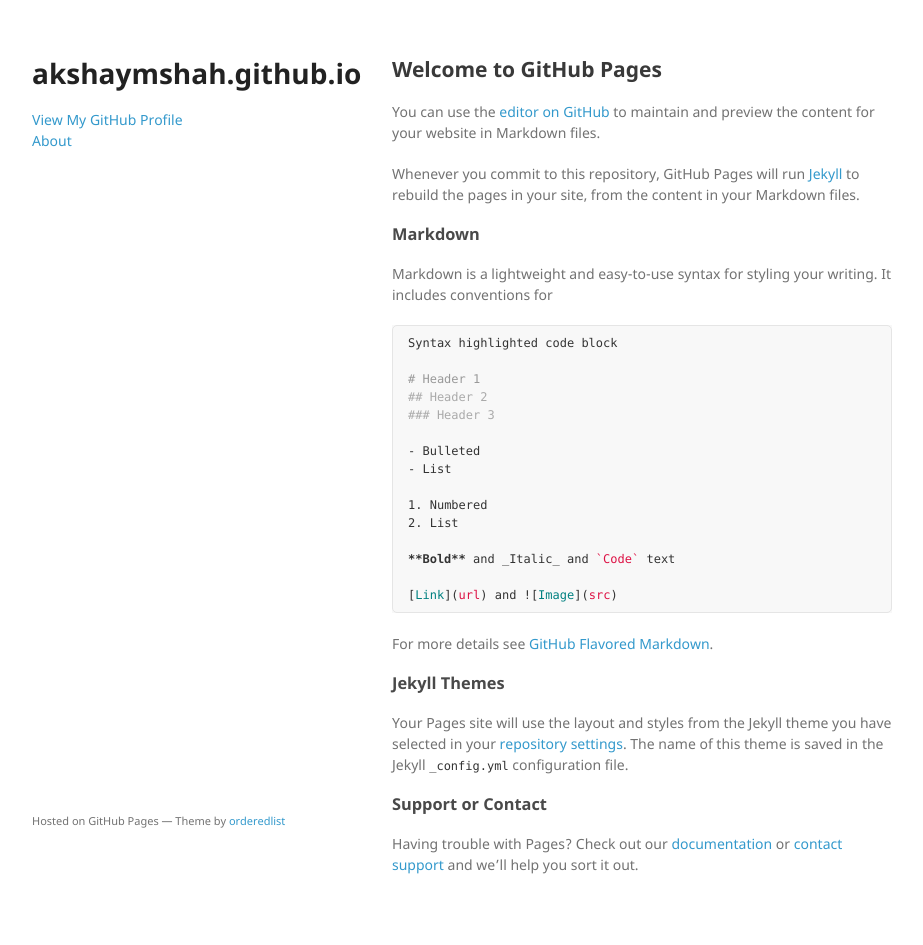
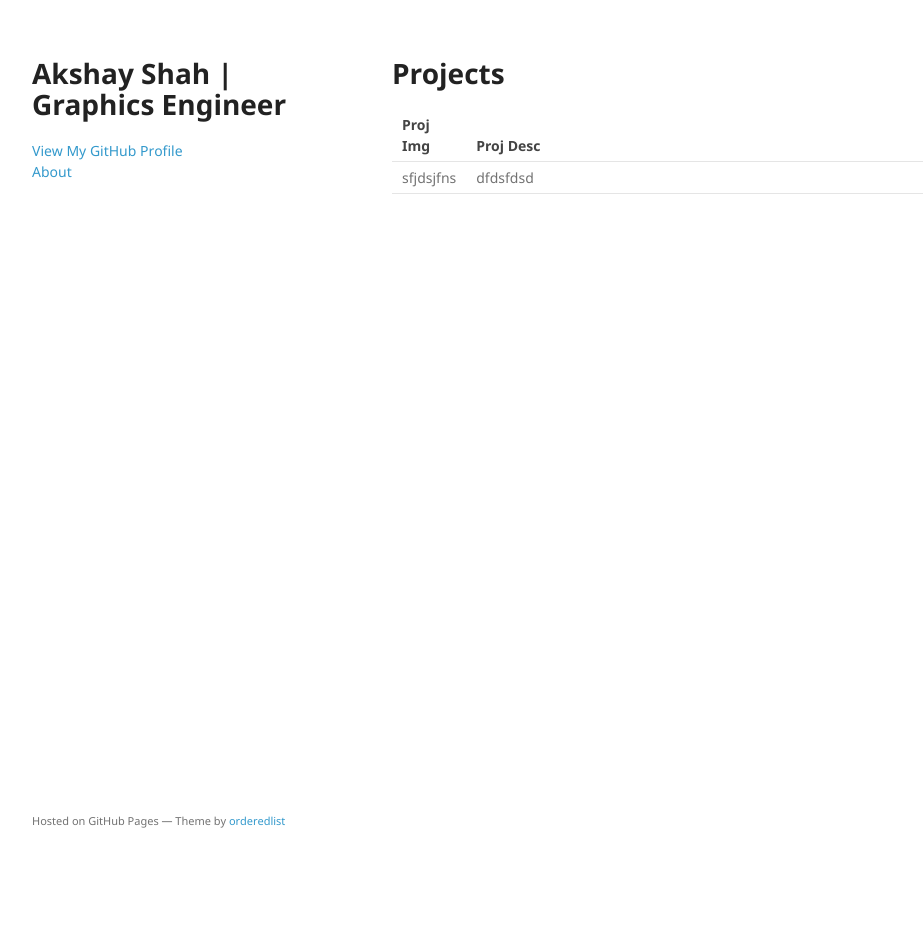
Before and after one commit to akshaymshah/akshaymshah.github.io, a Jekyll site: the page built from README.md, in a window 1280 px wide. Shown: the whole page, without its empty margins (178-1101 px from the left). Built offline with Jekyll 4.4.1, drawn with Linux system fonts in a browser that asks for light colours; our own code applies the rules of GitHub Pages for plain Markdown files; the repository's description, which GitHub fills in, is left out; after the commit the page ends 900 px from its top, so only the background shows below that.

Commit message:
adding projects

````diff
--- a/README.md
+++ b/README.md
@@ -1,37 +1,5 @@
-## Welcome to GitHub Pages
+# Projects
 
-You can use the [editor on GitHub](https://github.com/akshaymshah/akshaymshah.github.io/edit/master/README.md) to maintain and preview the content for your website in Markdown files.
-
-Whenever you commit to this repository, GitHub Pages will run [Jekyll](https://jekyllrb.com/) to rebuild the pages in your site, from the content in your Markdown files.
-
-### Markdown
-
-Markdown is a lightweight and easy-to-use syntax for styling your writing. It includes conventions for
-
-```markdown
-Syntax highlighted code block
-
-# Header 1
-## Header 2
-### Header 3
-
-- Bulleted
-- List
-
-1. Numbered
-2. List
-
-**Bold** and _Italic_ and `Code` text
-
-[Link](url) and ![Image](src)
-```
-
-For more details see [GitHub Flavored Markdown](https://guides.github.com/features/mastering-markdown/).
-
-### Jekyll Themes
-
-Your Pages site will use the layout and styles from the Jekyll theme you have selected in your [repository settings](https://github.com/akshaymshah/akshaymshah.github.io/settings). The name of this theme is saved in the Jekyll `_config.yml` configuration file.
-
-### Support or Contact
-
-Having trouble with Pages? Check out our [documentation](https://help.github.com/categories/github-pages-basics/) or [contact support](https://github.com/contact) and we’ll help you sort it out.
+| Proj Img | &nbsp;&nbsp;&nbsp;&nbsp;&nbsp;&nbsp;&nbsp;&nbsp;&nbsp;&nbsp;&nbsp;&nbsp;&nbsp;&nbsp;&nbsp;&nbsp;&nbsp;&nbsp;&nbsp;&nbsp;&nbsp;&nbsp;&nbsp;&nbsp;&nbsp;&nbsp;&nbsp;&nbsp;&nbsp;&nbsp;&nbsp;&nbsp;&nbsp;&nbsp;&nbsp;&nbsp;&nbsp;&nbsp;&nbsp;&nbsp;&nbsp;&nbsp;&nbsp;&nbsp;&nbsp;&nbsp;&nbsp;&nbsp;&nbsp;&nbsp;&nbsp;&nbsp;&nbsp;&nbsp;&nbsp;&nbsp;&nbsp;&nbsp;&nbsp;&nbsp;&nbsp;&nbsp;&nbsp;&nbsp;&nbsp;&nbsp;&nbsp;&nbsp;&nbsp;&nbsp;&nbsp;&nbsp;&nbsp;&nbsp;&nbsp;&nbsp;&nbsp;&nbsp;&nbsp;&nbsp;&nbsp;&nbsp;&nbsp;&nbsp;&nbsp;&nbsp;&nbsp;&nbsp;&nbsp;&nbsp;&nbsp;&nbsp;&nbsp;&nbsp;&nbsp;&nbsp;&nbsp;&nbsp;&nbsp;&nbsp;&nbsp;&nbsp;&nbsp;&nbsp;&nbsp;&nbsp;&nbsp;&nbsp;&nbsp;&nbsp;&nbsp;&nbsp;&nbsp;&nbsp;&nbsp;&nbsp;&nbsp;&nbsp;&nbsp;&nbsp; Proj Desc |
+| -------- | --------- |
+|    sfjdsjfns      |       dfdsfdsd    |
--- a/_layouts/default.html
+++ b/_layouts/default.html
@@ -14,7 +14,7 @@
   <body>
     <div class="wrapper">
       <header>
-        <h1>{{ site.title | default: site.github.repository_name }}</h1>
+        <h1>Akshay Shah | Graphics Engineer</h1>
         <p><a href="{{ site.url }}">{{ site.description | default: site.github.project_tagline }}</a></p>
 
         {% if site.github.is_project_page %}
````
